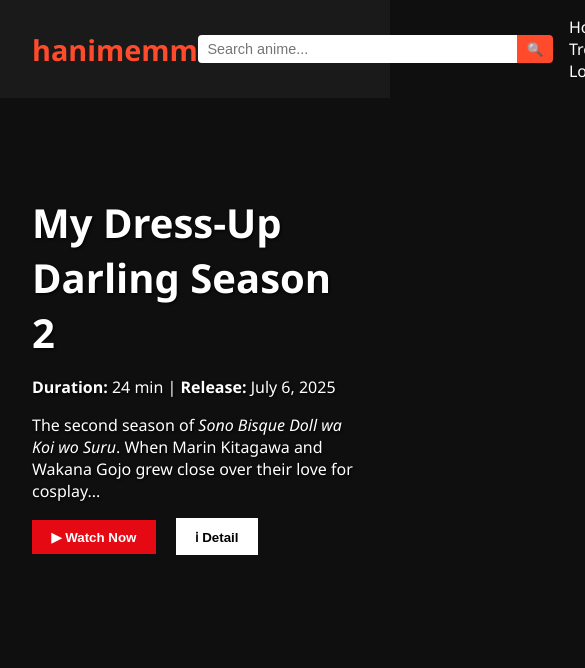
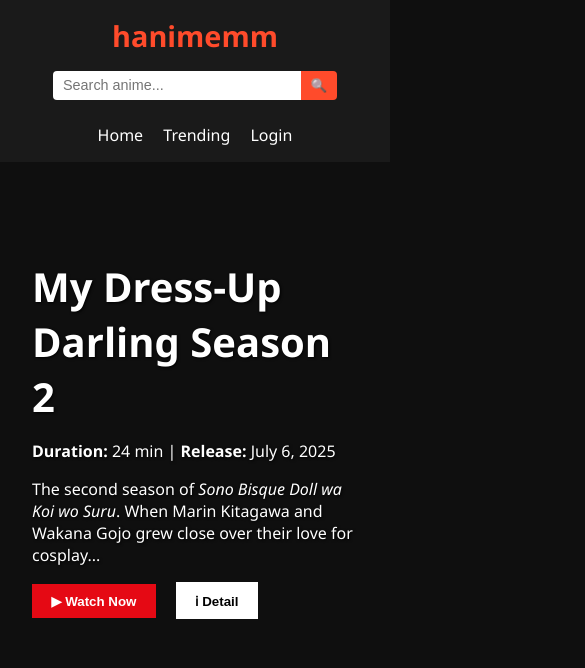
Before and after one commit to kei-satsu/hanimemm, a plain HTML site: page index.html in a window 390 px wide. Shown: the top 668 px of the page, 585 px wide, since content can reach past the window. Drawn offline with Linux system fonts and the light colour scheme.

Commit message:
Update styles.css

```diff
--- a/styles.css
+++ b/styles.css
@@ -120,3 +120,30 @@ footer {
   padding: 1rem;
   background-color: #1a1a1a;
 }
+
+@media (max-width: 768px) {
+  header {
+    flex-direction: column;
+    align-items: center;
+    text-align: center;
+  }
+
+  .search-box {
+    width: 100%;
+    margin: 1rem 0;
+    justify-content: center;
+  }
+
+  .search-box input {
+    width: 70%;
+  }
+
+  nav {
+    margin-top: 0.5rem;
+  }
+
+  nav a {
+    display: inline-block;
+    margin: 0 0.5rem;
+  }
+}
```
